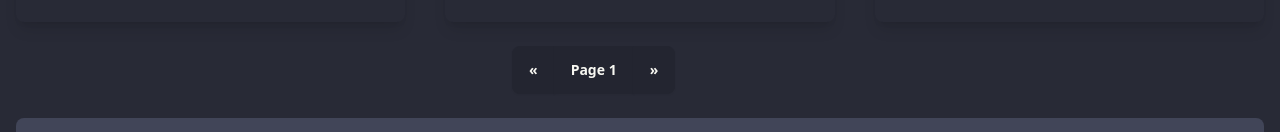
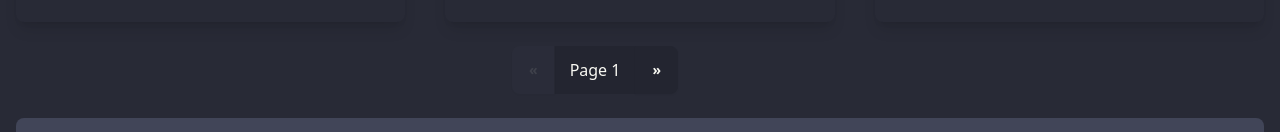
Before and after one commit to PaulBratslavsky/next-js-course-starter-template, a Next.js app: page /blog in a window 1280 px wide. Shown: the part 1341-1473 px from the top of the page. Built offline with nearby package versions, Linux system fonts and the light colour scheme.

Commit message:
added pagination and search

```diff
--- a/app/components/Pagination.tsx
+++ b/app/components/Pagination.tsx
@@ -1,10 +1,66 @@
-export default function Pagination() {
+"use client";
+import { useRouter } from "next/navigation";
+import { usePathname, useSearchParams } from "next/navigation";
+
+interface PaginationProps {
+  currentPage: number;
+  totalPages: number;
+}
+
+interface PaginationArrowProps {
+  direction: "left" | "right";
+  href: string;
+  isDisabled: boolean;
+}
+
+function PaginationArrow({
+  direction,
+  href,
+  isDisabled,
+}: PaginationArrowProps) {
+  const router = useRouter();
+  const isLeft = direction === "left";
+  const disabledClassName = isDisabled ? "opacity-50 cursor-not-allowed" : "";
+
+  return (
+    <button
+      onClick={() => router.push(href)}
+      className={`join-item btn ${disabledClassName}`}
+      aria-disabled={isDisabled}
+      disabled={isDisabled}
+    >
+      {isLeft ? "«" : "»"}
+    </button>
+  );
+}
+
+export default function Pagination({ totalPages = 5 }: PaginationProps) {
+  const pathname = usePathname();
+  const searchParams = useSearchParams();
+  const currentPage = Number(searchParams.get("page")) || 1;
+
+  const createPageURL = (pageNumber: number | string) => {
+    const params = new URLSearchParams(searchParams);
+    params.set("page", pageNumber.toString());
+    return `${pathname}?${params.toString()}`;
+  };
+
   return (
     <div className="w-64 mx-auto my-6">
       <div className="join">
-        <button className="join-item btn">«</button>
-        <button className="join-item btn">Page {1}</button>
-        <button className="join-item btn">»</button>
+        <PaginationArrow
+          direction="left"
+          href={createPageURL(currentPage - 1)}
+          isDisabled={currentPage <= 1}
+        />
+        <div className="join-item flex items-center px-4 bg-base-200">
+          <span>Page {currentPage}</span>
+        </div>
+        <PaginationArrow
+          direction="right"
+          href={createPageURL(currentPage + 1)}
+          isDisabled={currentPage >= totalPages}
+        />
       </div>
     </div>
   );
--- a/app/components/Search.tsx
+++ b/app/components/Search.tsx
@@ -1,9 +1,33 @@
+"use client";
+import { usePathname, useRouter, useSearchParams } from "next/navigation";
+import { useDebouncedCallback } from "use-debounce";
+
 export default function Search() {
+  const searchParams = useSearchParams();
+  const { replace } = useRouter();
+  const pathname = usePathname();
+
+  const handleSearch = useDebouncedCallback((term: string) => {
+    console.log(`Searching... ${term}`);
+    const params = new URLSearchParams(searchParams);
+    params.set("page", "1");
+
+    if (term) {
+      params.set("query", term);
+    } else {
+      params.delete("query");
+    }
+
+    replace(`${pathname}?${params.toString()}`);
+  }, 300);
+
   return (
     <div className="form-control mt-6">
       <input
         type="text"
         placeholder="Search"
+        onChange={(e) => handleSearch(e.target.value)}
+        defaultValue={searchParams.get("query")?.toString()}
         className="input input-primary input-bordered w-full md:w-auto"
       />
     </div>
--- a/package.json
+++ b/package.json
@@ -15,7 +15,8 @@
     "react": "^18",
     "react-dom": "^18",
     "react-markdown": "^9.0.1",
-    "remark-gfm": "^4.0.0"
+    "remark-gfm": "^4.0.0",
+    "use-debounce": "^10.0.0"
   },
   "devDependencies": {
     "@types/node": "^20",
```
Also changed, not shown: 1 other file (tests, documents, lock files or other folders).
